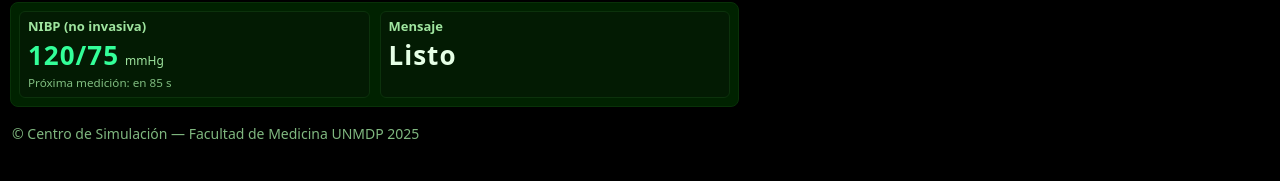
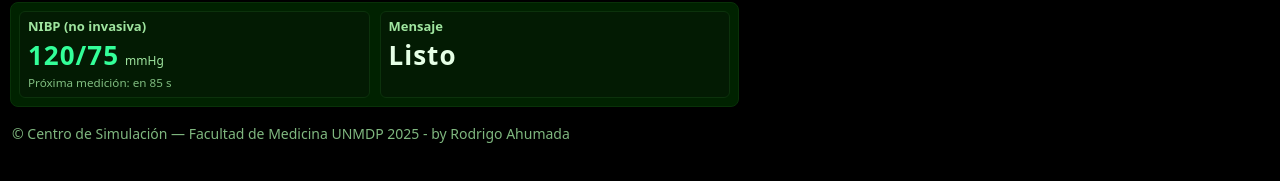
Before and after one commit to Col3ra/Monitor, a plain HTML site: page index.html in a window 1280 px wide. Shown: the part 539-720 px from the top of the page. Drawn offline with Linux system fonts and the light colour scheme.

Commit message:
Update index.html

```diff
--- a/index.html
+++ b/index.html
@@ -135,7 +135,7 @@
 </div>
 
 <footer>
-  © Centro de Simulación — Facultad de Medicina UNMDP 2025
+  © Centro de Simulación — Facultad de Medicina UNMDP 2025 - by Rodrigo Ahumada
 </footer>
 
 <script>
```
